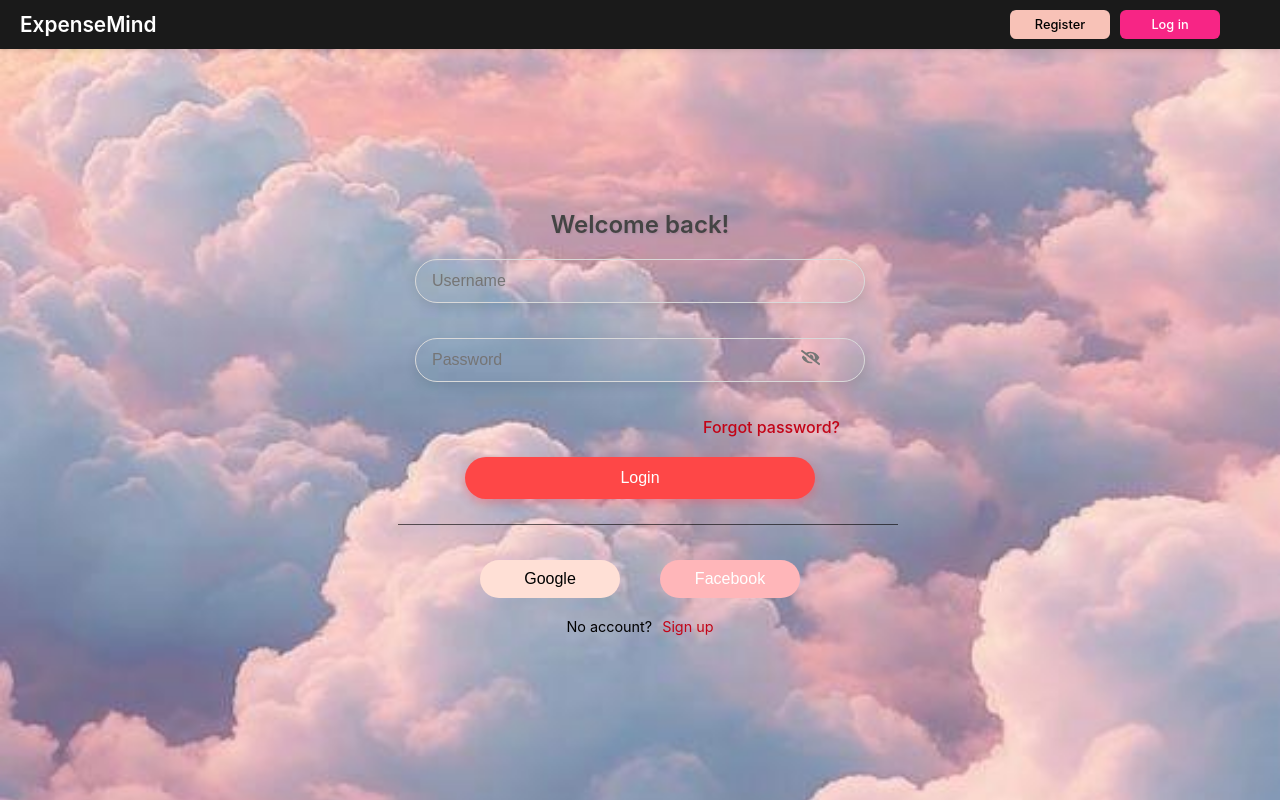
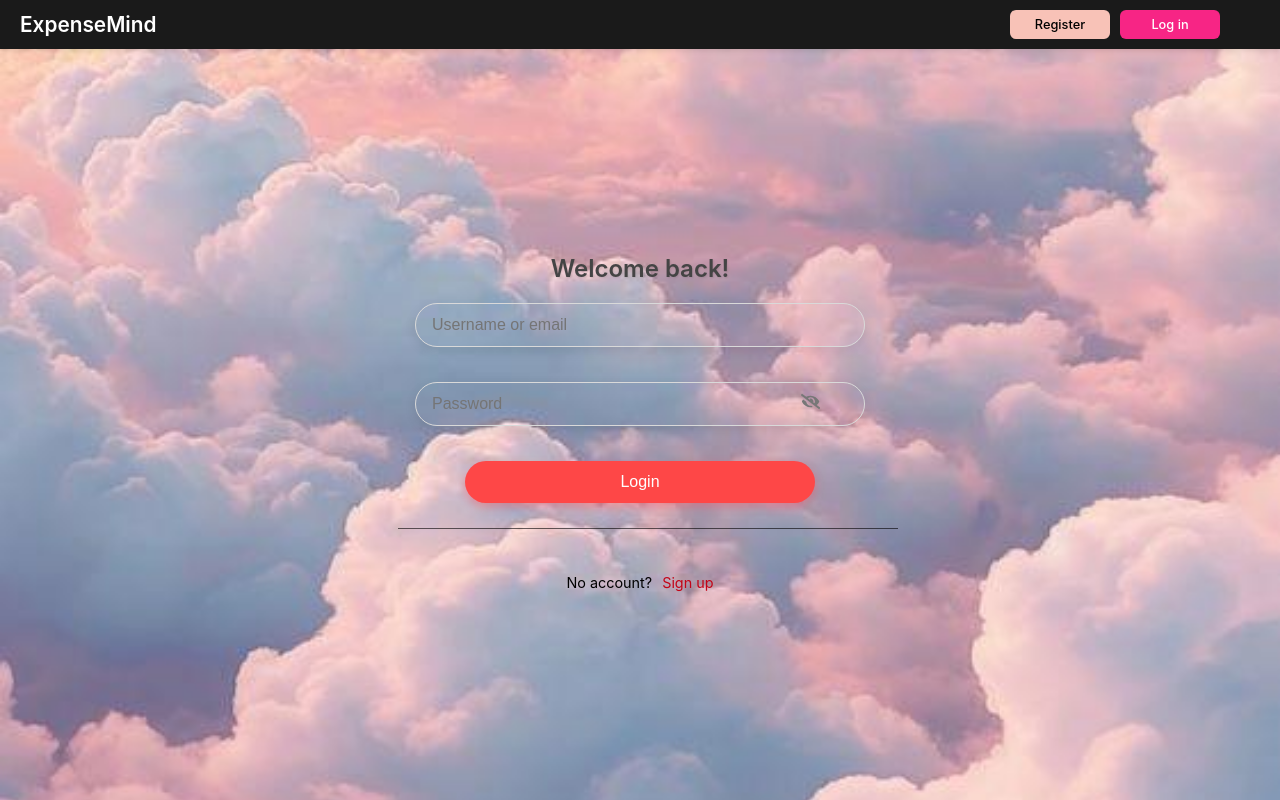
Before and after one commit to thanhtu0812/ExpenseMind-Automation-Financial-management, a React (Create React App) app in the folder frontend/: page /login in a window 1280 px wide. Built offline with nearby package versions, Linux system fonts and the light colour scheme.

Commit message:
Update LoginForm.jsx

```diff
--- a/frontend/src/components/LoginForm.js
+++ b/frontend/src/components/LoginForm.jsx
@@ -95,7 +95,7 @@ const LoginForm = () => {
         <div className="input-group">
           <input
             type="text"
-            placeholder="Username"
+            placeholder="Username or email"
             value={username}
             onChange={(e) => setUsername(e.target.value)}
             required
@@ -118,9 +118,6 @@ const LoginForm = () => {
           </span>
         </div>
 
-        <a href="#" className="forgot-password-link">
-          Forgot password?
-        </a>
         <button
           type="submit"
           className="login-btn"
@@ -131,10 +128,6 @@ const LoginForm = () => {
         </button>
       </form>
       <div className="divider"></div>
-      <div className="social-login-section">
-        <button className="google-btn">Google</button>
-        <button className="facebook-btn">Facebook</button>
-      </div>
       <p className="signup-prompt">
         No account?{" "}
         <Link to="/register" className="signup-link">
```
